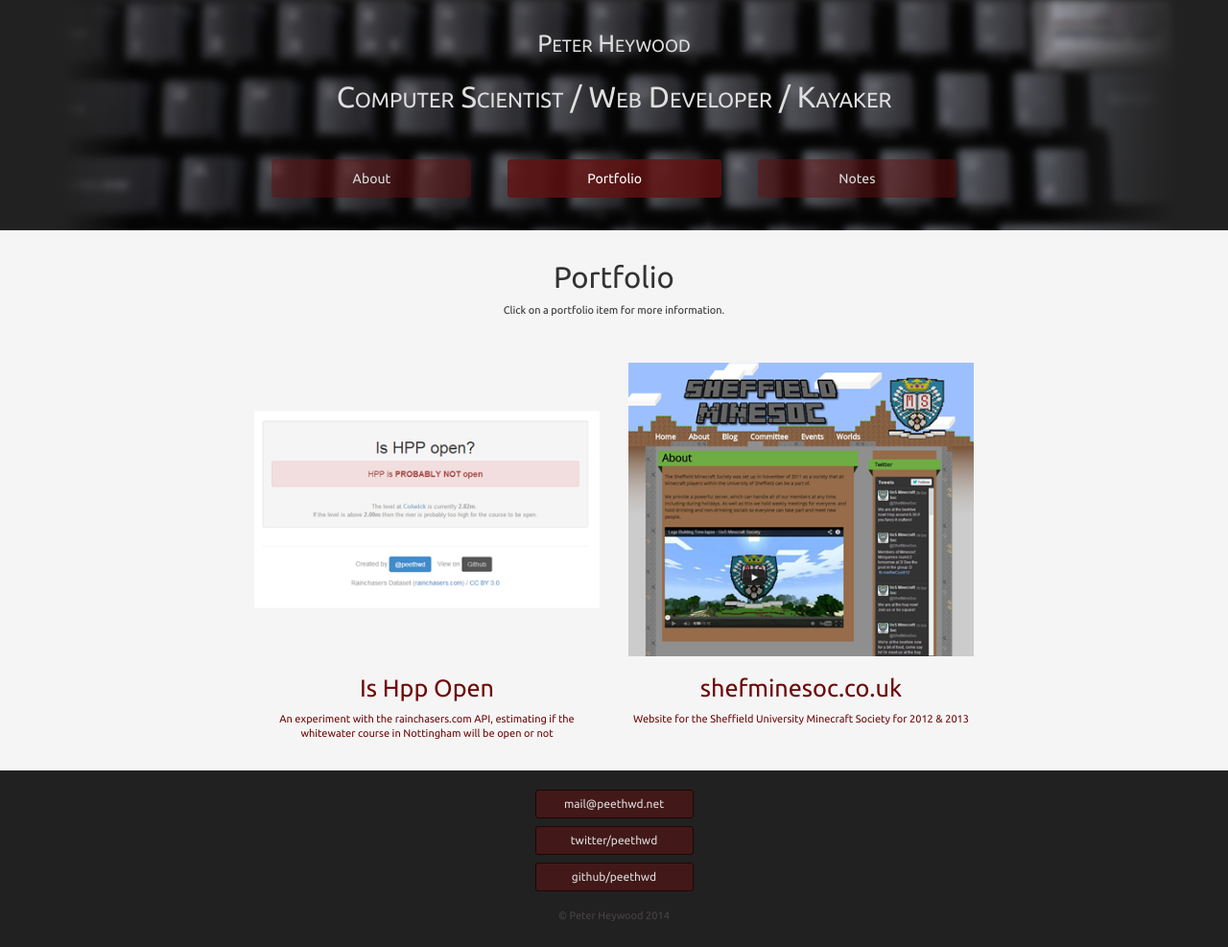
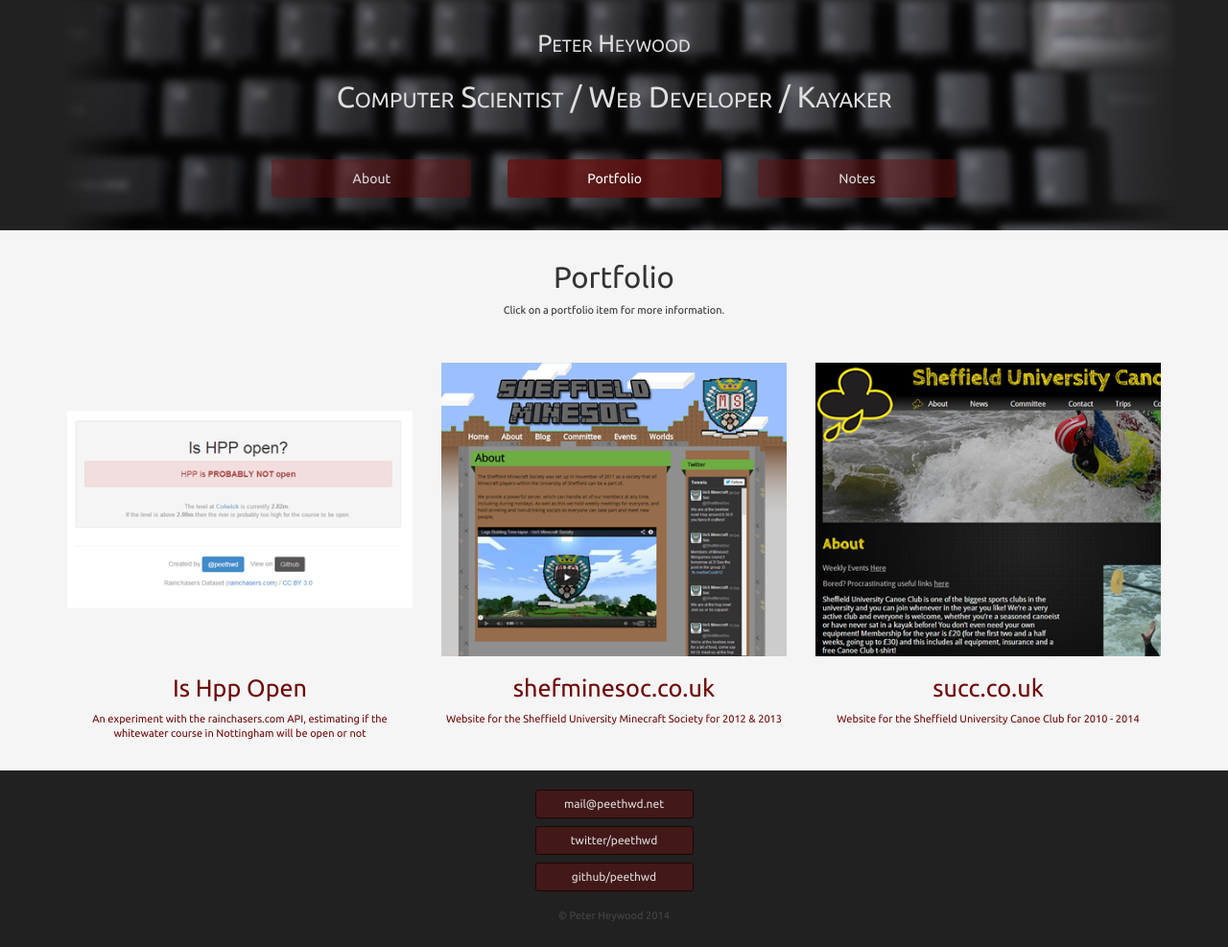
Before and after one commit to ptheywood/ptheywood.github.io, a Jekyll site: the page built from portfolio/index.html, in a window 1280 px wide. Shown: the whole page at 96% size. Built offline with Jekyll 4.4.1, drawn with Linux system fonts in a browser that asks for light colours; nearby versions of some CDN libraries; Markdown is read by kramdown in place of the engine named in the settings.

Commit message:
Add succ.co.uk as a portfolio item

```diff
--- a/_data/portfolio.yml
+++ b/_data/portfolio.yml
@@ -7,3 +7,8 @@
   description: "Website for the Sheffield University Minecraft Society for 2012 & 2013"
   imgsrc: "/img/portfolio/shefminesoc-cover.png"
   path: "/portfolio/shefminesoc.co.uk/"
+
+- title: succ.co.uk
+  description: "Website for the Sheffield University Canoe Club for 2010 - 2014"
+  imgsrc: "/img/portfolio/succ-cover.png"
+  path: "/portfolio/succ.co.uk/"
--- /dev/null
+++ b/portfolio/succ.co.uk/index.md
@@ -0,0 +1,15 @@
+---
+layout: portfolio-item
+title: succ.co.uk | Portfolio
+---
+
+## Sheffield University Canoe Club
+###[succ.co.uk](http://succ.co.uk/)
+
+I've been kayaking since 2006, so when I started at University, I immediately joined the [Sheffield University Canoe Club](http://succ.co.uk) and as one of the few members with web dev experience, began updating their website.
+
+The old version of the site had been made of static html files back before I even started kayaking, which meant that the committee members sometimes struggled to keep it up to date. It was decided that a [Wordpress](http://wordpress.com) site would suit the needs of the commitee.
+
+The colours of Sheiffield University sports teams are Black and Gold, and so a black and (almost) gold themed website was created for the club, with custom data types so that teh commitee could update maintain a list of trips, list of commitee members and general news posts.
+
+![Screenshot of Succ.co.uk]({{site.baseurl}}/img/portfolio/succ-screencap.png)
```
Also changed, not shown: img/portfolio/succ-cover.png (added), img/portfolio/succ-screencap.png (added).
